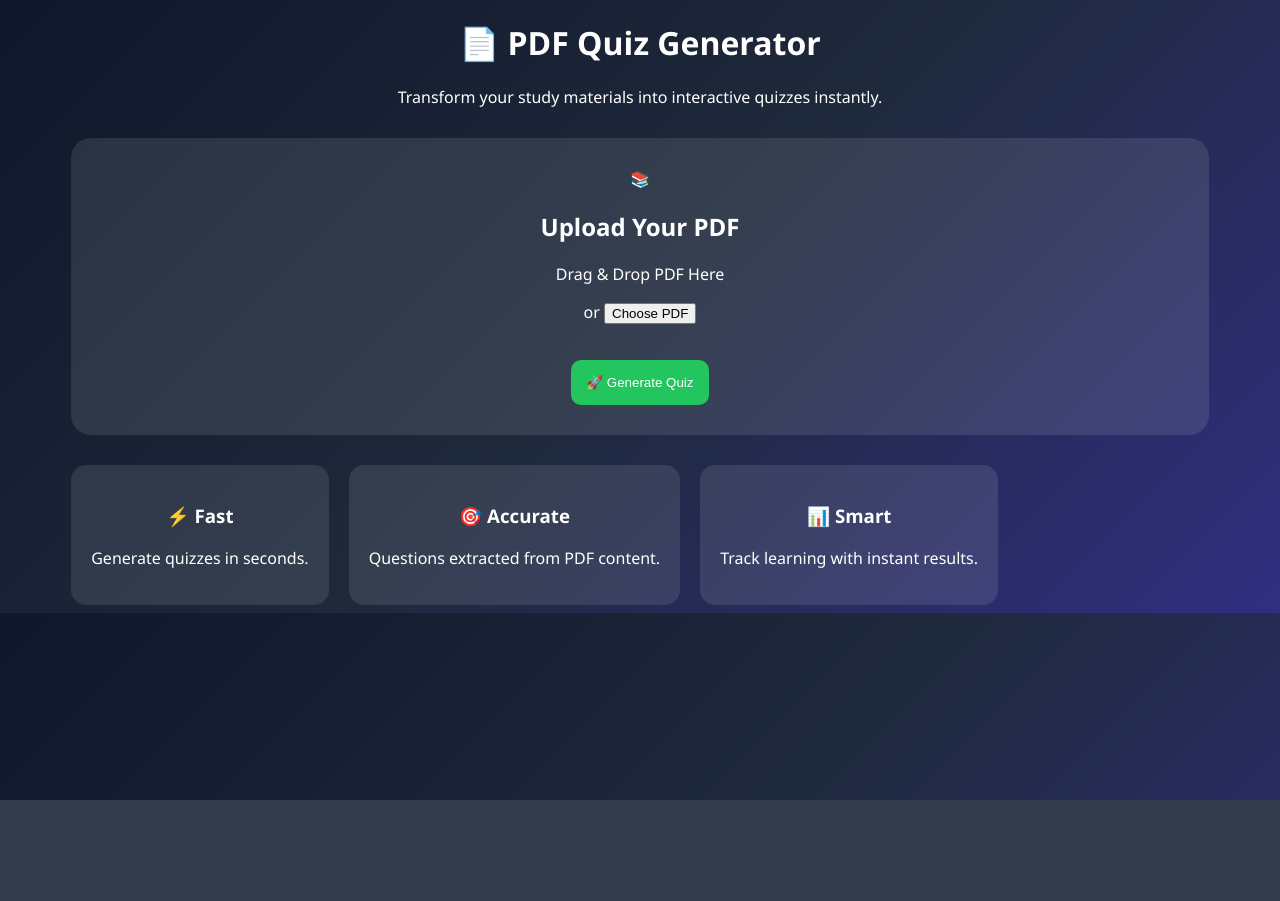
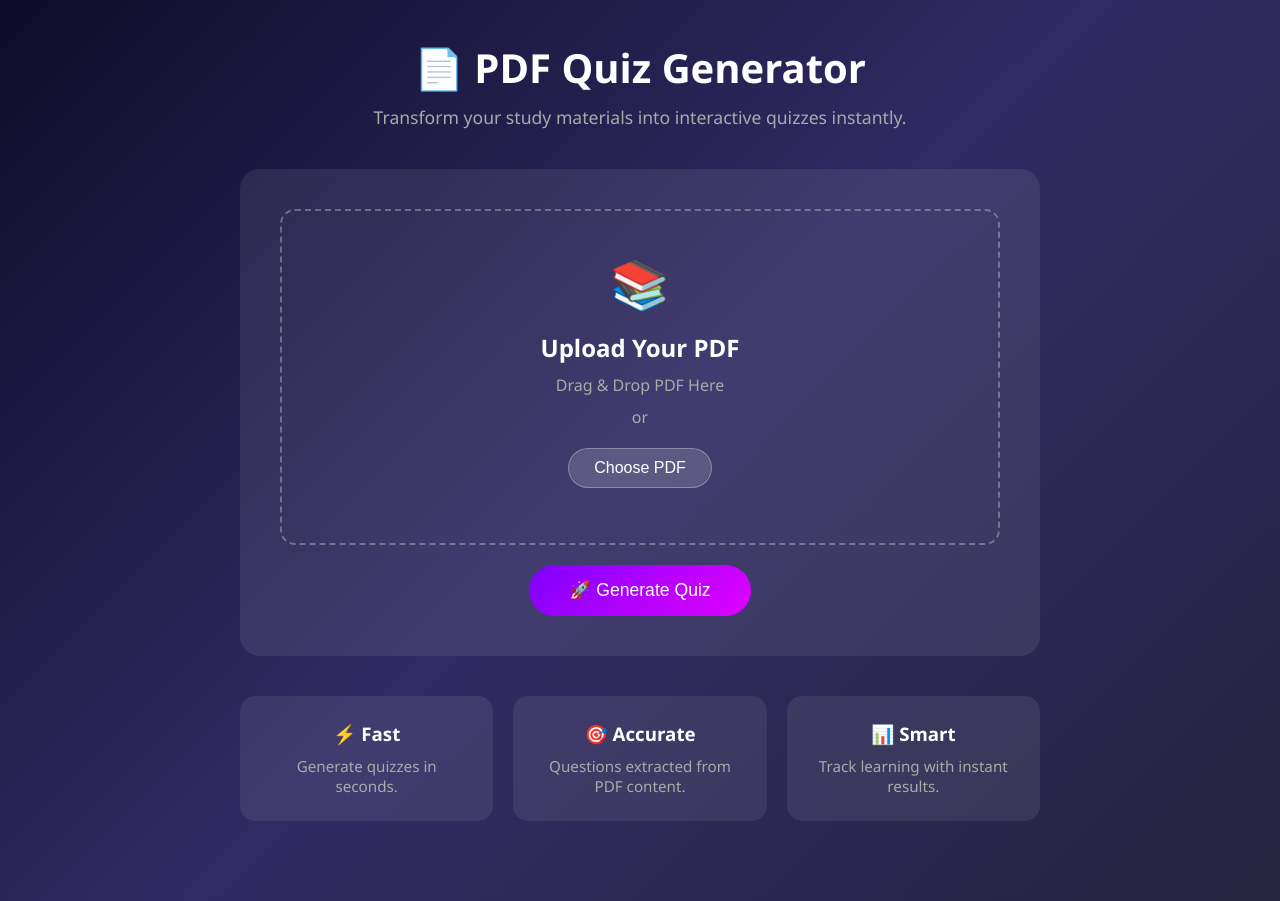
Before and after one commit to Monica8175/quiz-app, a Flask app: page / in a window 1280 px wide. Before the commit the page ends 800 px from the top, so only its background shows below. Run offline with Flask 3, Linux system fonts and the light colour scheme.

Commit message:
Revise styles in static/style.css
Refactor CSS styles for improved layout and design.

```diff
--- a/static/style.css
+++ b/static/style.css
@@ -1,72 +1,161 @@
-body{
-    background:linear-gradient(
-        135deg,
-        #0f172a,
-        #1e293b,
-        #312e81
-    );
-
-    color:white;
-    font-family:Segoe UI;
+* {
+    margin: 0;
+    padding: 0;
+    box-sizing: border-box;
 }
 
-
-.container{
-
-    width:90%;
-    margin:auto;
-    text-align:center;
-
+body {
+    font-family: 'Segoe UI', sans-serif;
+    background: linear-gradient(135deg, #0f0c29, #302b63, #24243e);
+    min-height: 100vh;
+    color: white;
+    padding: 40px 20px;
 }
 
-
-.upload-card{
-
-    margin-top:30px;
-
-    background:rgba(255,255,255,0.1);
-
-    padding:30px;
-
-    border-radius:20px;
-
+.container {
+    max-width: 800px;
+    margin: 0 auto;
 }
 
-
-.generate-btn{
-
-    margin-top:20px;
-
-    padding:15px;
-
-    background:#22c55e;
-
-    color:white;
-
-    border:none;
-
-    border-radius:10px;
-
+.hero {
+    text-align: center;
+    margin-bottom: 40px;
 }
 
-
-.features{
-
-    margin-top:30px;
-
-    display:flex;
-
-    gap:20px;
-
+.hero h1 {
+    font-size: 2.5rem;
+    margin-bottom: 10px;
 }
 
+.hero p {
+    color: #aaa;
+    font-size: 1.1rem;
+}
 
-.feature-card{
+.upload-card {
+    background: rgba(255,255,255,0.08);
+    border-radius: 20px;
+    padding: 40px;
+    text-align: center;
+    margin-bottom: 40px;
+}
 
-    background:rgba(255,255,255,0.1);
+.upload-area {
+    border: 2px dashed rgba(255,255,255,0.3);
+    border-radius: 15px;
+    padding: 40px;
+    margin-bottom: 20px;
+    cursor: pointer;
+}
 
-    padding:20px;
+.upload-icon {
+    font-size: 3rem;
+    margin-bottom: 15px;
+}
 
-    border-radius:15px;
+.upload-area h2 {
+    margin-bottom: 10px;
+}
 
+.upload-area p {
+    color: #aaa;
+    margin-bottom: 10px;
 }
+
+.upload-area span {
+    color: #aaa;
+    display: block;
+    margin: 10px 0;
+}
+
+.upload-area button {
+    background: rgba(255,255,255,0.15);
+    color: white;
+    border: 1px solid rgba(255,255,255,0.3);
+    padding: 10px 25px;
+    border-radius: 25px;
+    cursor: pointer;
+    font-size: 1rem;
+    margin-top: 10px;
+    transition: background 0.3s;
+}
+
+.upload-area button:hover {
+    background: rgba(255,255,255,0.25);
+}
+
+#fileName {
+    margin-top: 15px;
+    color: #7effa0;
+    font-size: 0.9rem;
+}
+
+.generate-btn {
+    background: linear-gradient(135deg, #7f00ff, #e100ff);
+    color: white;
+    border: none;
+    padding: 15px 40px;
+    border-radius: 30px;
+    font-size: 1.1rem;
+    cursor: pointer;
+    transition: transform 0.2s;
+}
+
+.generate-btn:hover {
+    transform: scale(1.05);
+}
+
+.features {
+    display: grid;
+    grid-template-columns: repeat(3, 1fr);
+    gap: 20px;
+    margin-bottom: 40px;
+}
+
+.feature-card {
+    background: rgba(255,255,255,0.08);
+    border-radius: 15px;
+    padding: 25px;
+    text-align: center;
+}
+
+.feature-card h3 {
+    margin-bottom: 10px;
+}
+
+.feature-card p {
+    color: #aaa;
+    font-size: 0.95rem;
+}
+
+.quiz-container {
+    margin-top: 40px;
+    background: rgba(255,255,255,0.08);
+    padding: 25px;
+    border-radius: 15px;
+}
+
+.question-box {
+    margin-top: 20px;
+    padding: 20px;
+    background: rgba(255,255,255,0.05);
+    border-radius: 10px;
+}
+
+.question-box h3 {
+    margin-bottom: 15px;
+    line-height: 1.5;
+}
+
+.question-box label {
+    display: block;
+    margin: 10px 0;
+    cursor: pointer;
+    padding: 8px 12px;
+    border-radius: 8px;
+    transition: background 0.2s;
+}
+
+.question-box label:hover {
+    background: rgba(255,255,255,0.1);
+}
```
